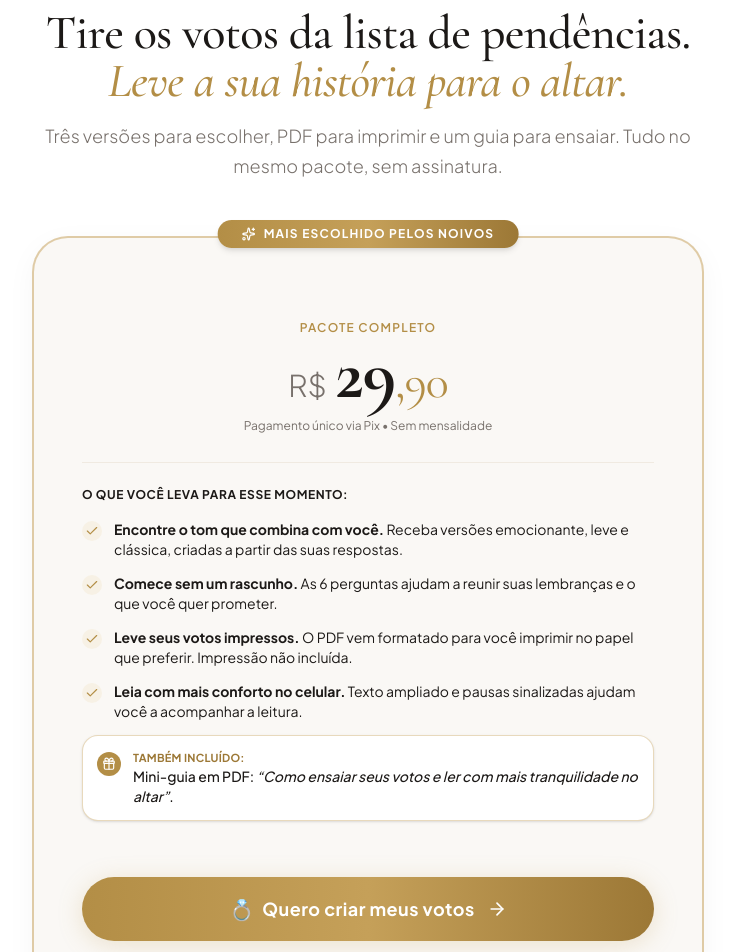
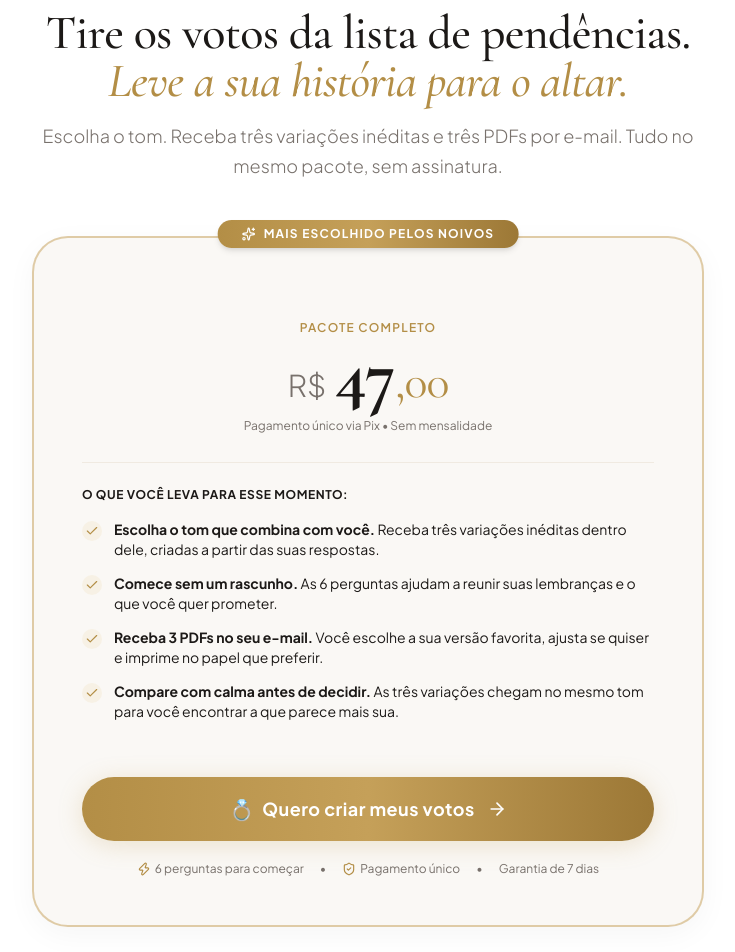
Before and after one commit to SamueldJesus/votosperfeitos-web, a Next.js app: page / in a window 1280 px wide. Shown: the part 7020-7972 px from the top of the page, without its empty margins (272-1007 px from the left). Built offline with nearby package versions, Linux system fonts and the light colour scheme.

Commit message:
fix: align landing price with Pix checkout

```diff
--- a/src/components/PricingSection.tsx
+++ b/src/components/PricingSection.tsx
@@ -1,7 +1,7 @@
 "use client";
 
 import React from "react";
-import { Check, Sparkles, ShieldCheck, Zap, Gift, ArrowRight, Clock } from "lucide-react";
+import { Check, Sparkles, ShieldCheck, Zap, ArrowRight, Clock } from "lucide-react";
 
 interface PricingSectionProps {
   onOpenQuiz: () => void;
@@ -26,7 +26,7 @@ export function PricingSection({ onOpenQuiz }: PricingSectionProps) {
           </h2>
 
           <p className="text-base sm:text-lg text-[#78716C] font-light leading-relaxed">
-            Três versões para escolher, PDF para imprimir e um guia para ensaiar. Tudo no mesmo pacote, sem assinatura.
+            Escolha o tom. Receba três variações inéditas e três PDFs por e-mail. Tudo no mesmo pacote, sem assinatura.
           </p>
         </div>
 
@@ -50,7 +50,7 @@ export function PricingSection({ onOpenQuiz }: PricingSectionProps) {
               <div className="flex items-baseline justify-center gap-2">
                 <span className="text-2xl sm:text-3xl font-light text-[#78716C]">R$</span>
                 <span className="font-serif-luxury text-6xl sm:text-7xl font-bold text-[#1C1917] tracking-tight">
-                  29<span className="text-4xl sm:text-5xl font-normal text-[#B38E46]">,90</span>
+                  47<span className="text-4xl sm:text-5xl font-normal text-[#B38E46]">,00</span>
                 </span>
               </div>
 
@@ -71,7 +71,7 @@ export function PricingSection({ onOpenQuiz }: PricingSectionProps) {
                     <Check className="w-3.5 h-3.5" />
                   </div>
                   <span>
-                    <strong>Encontre o tom que combina com você.</strong> Receba versões emocionante, leve e clássica, criadas a partir das suas respostas.
+                    <strong>Escolha o tom que combina com você.</strong> Receba três variações inéditas dentro dele, criadas a partir das suas respostas.
                   </span>
                 </li>
 
@@ -89,7 +89,7 @@ export function PricingSection({ onOpenQuiz }: PricingSectionProps) {
                     <Check className="w-3.5 h-3.5" />
                   </div>
                   <span>
-                    <strong>Leve seus votos impressos.</strong> O PDF vem formatado para você imprimir no papel que preferir. Impressão não incluída.
+                    <strong>Receba 3 PDFs no seu e-mail.</strong> Você escolhe a sua versão favorita, ajusta se quiser e imprime no papel que preferir.
                   </span>
                 </li>
 
@@ -98,24 +98,10 @@ export function PricingSection({ onOpenQuiz }: PricingSectionProps) {
                     <Check className="w-3.5 h-3.5" />
                   </div>
                   <span>
-                    <strong>Leia com mais conforto no celular.</strong> Texto ampliado e pausas sinalizadas ajudam você a acompanhar a leitura.
+                    <strong>Compare com calma antes de decidir.</strong> As três variações chegam no mesmo tom para você encontrar a que parece mais sua.
                   </span>
                 </li>
 
-                {/* Exclusive Bonus */}
-                <li className="flex items-start gap-3 p-3.5 rounded-2xl bg-white border border-[#C5A059]/40 shadow-sm">
-                  <div className="w-6 h-6 rounded-full bg-[#B38E46] flex items-center justify-center text-white shrink-0 mt-0.5">
-                    <Gift className="w-3.5 h-3.5" />
-                  </div>
-                  <div className="text-xs sm:text-sm">
-                    <span className="font-bold text-[#9C7836] uppercase tracking-wide text-[11px] block">
-                      TAMBÉM INCLUÍDO:
-                    </span>
-                    <span className="text-[#1C1917] font-medium">
-                      Mini-guia em PDF: <em>&ldquo;Como ensaiar seus votos e ler com mais tranquilidade no altar&rdquo;</em>.
-                    </span>
-                  </div>
-                </li>
               </ul>
             </div>
 
--- a/src/components/Testimonials.tsx
+++ b/src/components/Testimonials.tsx
@@ -153,7 +153,7 @@ export function Testimonials() {
                   <span className="text-[10px] text-gray-400">11:42</span>
                 </div>
                 <p className="text-xs sm:text-sm text-[#111B21] leading-relaxed">
-                  &ldquo;Gente, deu super certo! 😍 Todo mundo achou que eu contratei um escritor particular haha. O padre até comentou no final que nunca tinha visto votos tão bem equilibrados. Valeu cada centavo dos 29 reais! Já indiquei pra 3 amigas que casam esse ano ❤️&rdquo;
+                  &ldquo;Gente, deu super certo! 😍 Todo mundo achou que eu contratei um escritor particular haha. O padre até comentou no final que nunca tinha visto votos tão bem equilibrados. Valeu cada centavo dos 47 reais! Já indiquei pra 3 amigas que casam esse ano ❤️&rdquo;
                 </p>
                 <div className="flex items-center justify-end gap-1 text-[10px] text-gray-400">
                   <span>11:42</span>
```
